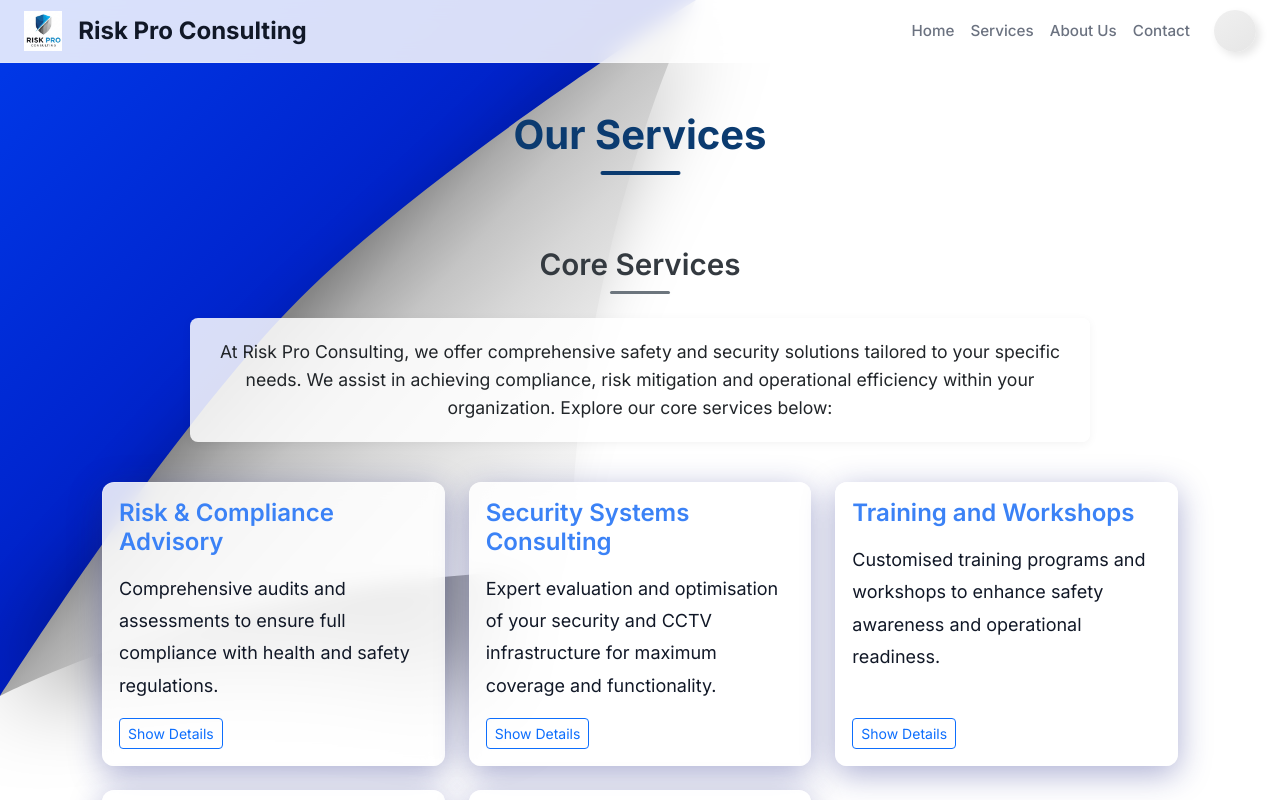
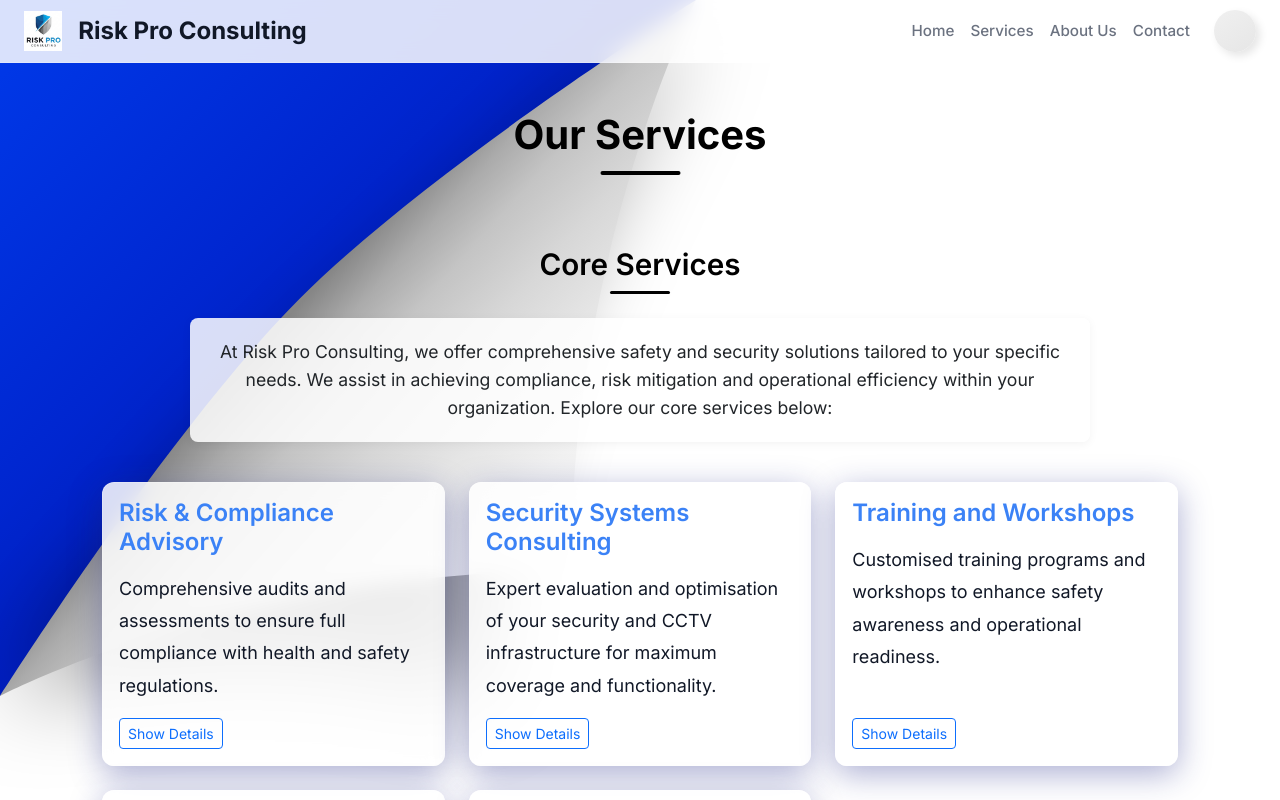
Before and after one commit to LeroyD6/riskproconsulting, a React (Vite) app: page / in a window 1280 px wide. Both pictures are taken after a click on the button "Explore Our Services". Shown: the top 800 px of the page. Built offline with nearby package versions, Linux system fonts and the light colour scheme.

Commit message:
Update color scheme for About, Contact, and Services components: change primary colors to black for improved contrast and consistency.

```diff
--- a/src/styles/about.css
+++ b/src/styles/about.css
@@ -14,7 +14,7 @@
 .about-title {
   font-size: 2.5rem;
   font-weight: 700;
-  color: #0b3b70; /* Dark blue for main heading */
+  color: #000000; /* Dark blue for main heading */
   text-align: center;
   margin-bottom: 1rem;
   position: relative;
@@ -28,7 +28,7 @@
   display: block;
   width: 80px;
   height: 4px;
-  background-color: #0b3b70; /* Dark blue for the underline as well */
+  background-color: #000000; /* Dark blue for the underline as well */
   margin: 0.75rem auto 3rem;
   border-radius: 2px;
 }
--- a/src/styles/contact.css
+++ b/src/styles/contact.css
@@ -8,7 +8,7 @@
 .contact-title {
   font-size: 2.5rem;
   font-weight: 700;
-  color: #0b3b70; /* Dark blue for main heading */
+  color: #000000;
   text-align: center;
   margin-bottom: 1rem;
   position: relative;
@@ -22,7 +22,7 @@
   display: block;
   width: 80px;
   height: 4px;
-  background-color: #0b3b70; /* Dark blue for the underline as well */
+  background-color: #000000;
   margin: 0.75rem auto 3rem;
   border-radius: 2px;
 }
@@ -46,7 +46,7 @@
 .contact-form-title {
   font-size: 1.85rem;
   font-weight: 600;
-  color: #343a40; /* Dark grey for subheadings */
+  color: #000000;
   margin-bottom: 1.5rem;
   text-align: center;
   padding: 0 1rem;
--- a/src/styles/services.css
+++ b/src/styles/services.css
@@ -8,7 +8,7 @@
 .services-title {
   font-size: 2.5rem;
   font-weight: 700;
-  color: #0b3b70; /* Dark blue for main heading */
+  color: #000000;
   text-align: center;
   margin-bottom: 1rem;
   position: relative;
@@ -22,7 +22,7 @@
   display: block;
   width: 80px;
   height: 4px;
-  background-color: #0b3b70; /* Dark blue for the underline as well */
+  background-color: #000000;
   margin: 0.75rem auto 3rem;
   border-radius: 2px;
 }
@@ -30,7 +30,7 @@
 .services-section-title {
   font-size: 1.85rem;
   font-weight: 600;
-  color: #343a40; /* Dark grey for subheadings */
+  color: #000000;
   margin-bottom: 1.5rem;
   text-align: center;
   padding: 0 1rem;
@@ -42,7 +42,7 @@
   display: block;
   width: 60px;
   height: 3px;
-  background-color: #6c757d; /* Medium grey for the underline */
+  background-color: #000000;
   margin: 0.5rem auto 1rem;
   border-radius: 2px;
 }
```
